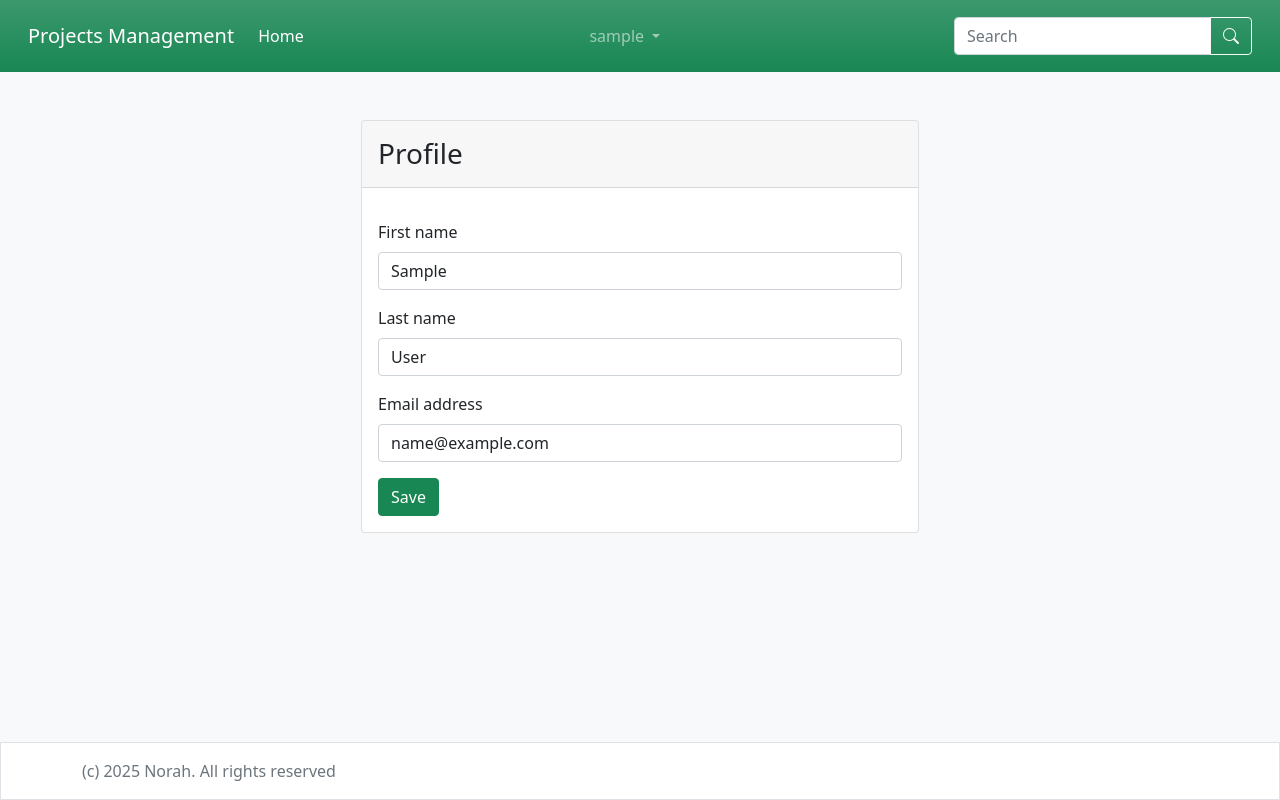
After one commit to norah422/django_pm, a Django app: page /accounts/profile/ in a window 1280 px wide. The commit adds this page. Run offline with Django 5.2, Linux system fonts and the light colour scheme; the visitor is signed in with stand-in values (Sample User, id 1).

Commit message:
Registration & Profile Update

```diff
--- a/accounts/forms.py
+++ b/accounts/forms.py
@@ -1,4 +1,5 @@
-from django.contrib.auth.forms import AuthenticationForm
+from django.contrib.auth.forms import AuthenticationForm, UserCreationForm, UserChangeForm
+from django.contrib.auth.models import User
 from django import forms
 
 attrs = {'class': 'form-control'}
@@ -16,3 +17,48 @@ class UserLoginForm(AuthenticationForm):
             label='Password',
             widget=forms.PasswordInput(attrs=attrs)
         )
+
+class UserRegisterForm(UserCreationForm):
+
+        first_name = forms.CharField(
+            label='First Name',
+            widget=forms.TextInput(attrs=attrs)
+        )
+        last_name = forms.CharField(
+            label='Last Name',
+            widget=forms.TextInput(attrs=attrs)
+        )
+        username = forms.CharField(
+            label='Username',
+            widget= forms.TextInput(attrs=attrs)
+        )
+        email = forms.EmailField(
+            label='Email',
+            widget=forms.TextInput(attrs=attrs)
+        )
+        password1 = forms.CharField(
+            label='Password',
+            strip=False,
+            widget=forms.PasswordInput(attrs=attrs)
+        )
+        password2 = forms.CharField(
+            label='Password Confirmation',
+            strip=False,
+            widget=forms.PasswordInput(attrs=attrs)
+        )
+
+        class Meta(UserCreationForm.Meta):
+            fields = ('first_name', 'last_name', 'username','email')
+
+
+class ProfileForm(UserChangeForm):
+    password = None
+
+    class Meta:
+        model = User
+        fields = ('first_name', 'last_name', 'email')
+        widgets = {
+            'first_name': forms.TextInput(attrs=attrs),
+            'last_name': forms.TextInput(attrs=attrs),
+            'email': forms.EmailInput(attrs=attrs)
+        }
--- /dev/null
+++ b/accounts/templates/profile.html
@@ -0,0 +1,22 @@
+{% extends "base.html" %}
+{% load i18n %}
+{% block content %}
+    <div class="container">
+        <div class="row justify-content-md-center">
+            <div class="card col-md-6 px-0">
+                <div class="card-header">
+                    <h3 class="mb-0 py-2">{% trans 'Profile' %}</h3>
+                </div>
+                <div class="card-body">
+                    <form method="post">
+                        {% csrf_token %}
+                        {% include 'common/form.html' with form=form %}
+                        <button class="btn btn-success btn-block">
+                            {% trans 'Save' %}
+                        </button>
+                    </form>
+                </div>
+            </div>
+        </div>
+    </div>
+{% endblock %}
--- a/accounts/urls.py
+++ b/accounts/urls.py
@@ -1,9 +1,11 @@
 from django.contrib.auth.views import LoginView
 from django.urls import path, include
-
 from accounts.forms import UserLoginForm
+from accounts.views import RegisterView, edit_profile
 
 urlpatterns = [
     path('login/', LoginView.as_view(authentication_form=UserLoginForm), name='Login'),
+    path('register/', RegisterView.as_view(), name='register'),
+    path('profile/', edit_profile, name='profile'),
     path('', include('django.contrib.auth.urls'))
 ]
--- a/accounts/views.py
+++ b/accounts/views.py
@@ -1,3 +1,30 @@
-from django.shortcuts import render
+from django.shortcuts import render, redirect
+from django.urls import reverse_lazy
+from django.views.generic import CreateView
+from accounts.forms import UserRegisterForm, ProfileForm
+from django.contrib.auth import login
+from django.contrib.auth.decorators import login_required
 
-# Create your views here.
+
+
+class RegisterView(CreateView):
+    form_class = UserRegisterForm
+    success_url = reverse_lazy('login')
+    template_name = 'registration/register.html'
+
+    def get_success_url(self):
+        login(self.request, self.object)
+        return reverse_lazy('Project_list')
+
+@login_required
+def edit_profile(request):
+    if request.method == 'POST':
+        form = ProfileForm(request.POST, instance=request.user)
+        if form.is_valid():
+            form.save()
+            return redirect('profile')
+    else:
+        form = ProfileForm(instance=request.user)
+        return render(request, 'profile.html', {
+            'form': form
+        })
--- a/projects/templates/partials/header.html
+++ b/projects/templates/partials/header.html
@@ -17,7 +17,7 @@
                 {{ user.username }}
               </a>
               <ul class="dropdown-menu">
-                <li><a class="dropdown-item" href="#">{% trans 'Profile' %}</a></li>
+                <li><a class="dropdown-item" href="{% url 'profile' %}">{% trans 'Profile' %}</a></li>
                 <li><hr class="dropdown-divider"></li>
                 <li>
                 <form method="post" action="{% url 'logout' %}">
@@ -43,6 +43,9 @@
                 </div>
             </form>
       {% else %}
+        <a class="btn btn-outline-light mx" href="{% url 'register' %}">
+            {% trans 'Register' %}
+        </a>
         <a class="btn btn-outline-light" href="{% url 'login' %}">
             {% trans 'login' %}
         </a>
```
Also changed, not shown: accounts/templates/registration/register.html (added, +22 -0 lines).
